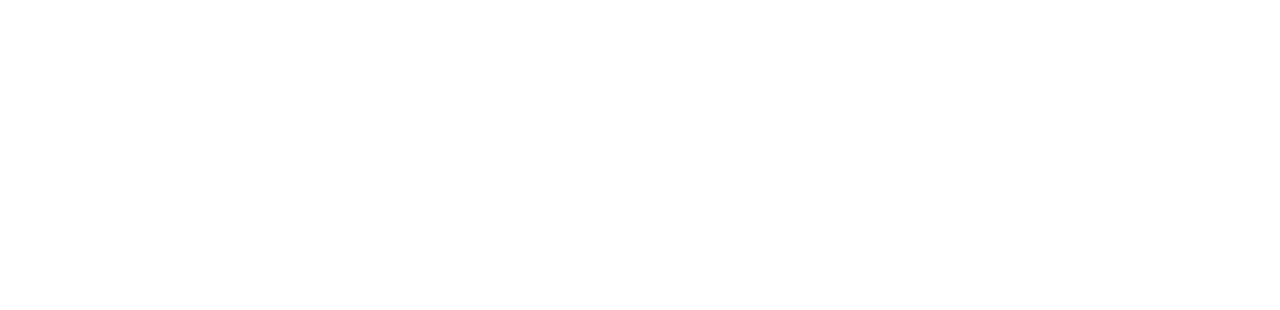
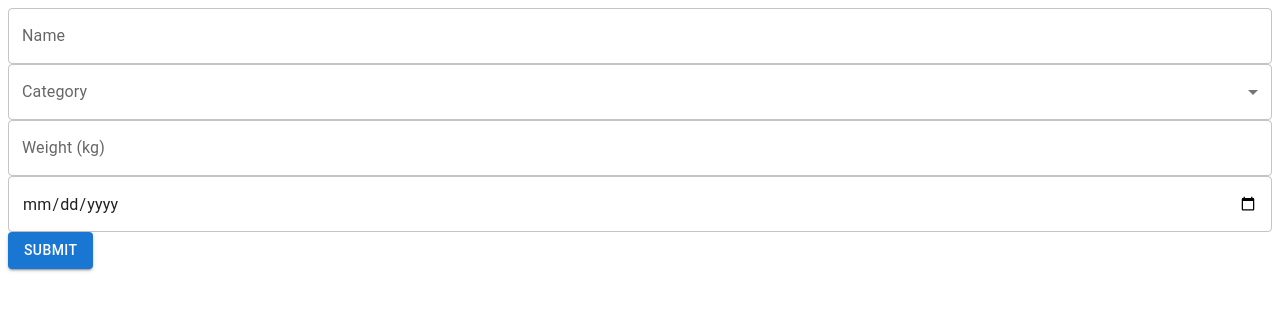
Before and after one commit to yube01/recycleNet, a React (Vite) app in the folder client/: page /list in a window 1280 px wide. Shown: the top 310 px of the page. Built offline with nearby package versions, Linux system fonts and the light colour scheme.

Commit message:
Created add inventory

```diff
--- a/client/src/pages/List.jsx
+++ b/client/src/pages/List.jsx
@@ -1,9 +1,95 @@
+import React from "react";
+import { Formik, Field, Form, ErrorMessage } from "formik";
+import { TextField, MenuItem, Button } from "@mui/material";
+import * as Yup from "yup";
 
+const BiodegradableProductForm = () => {
+  const initialValues = {
+    name: "",
+    category: "",
+    weight: "",
+    expirationDate: "",
+  };
 
-export default function List() {
+  const validationSchema = Yup.object({
+    name: Yup.string().required("Required"),
+    category: Yup.string().required("Required"),
+    weight: Yup.number()
+      .required("Required")
+      .positive("Must be positive")
+      .integer("Must be an integer"),
+    expirationDate: Yup.date().required("Required").nullable(),
+  });
+
+  const handleSubmit = (values) => {
+    console.log("values", values);
+  };
+
   return (
-    <div>
+    <Formik
+      initialValues={initialValues}
+      validationSchema={validationSchema}
+      onSubmit={handleSubmit}
+    >
+      {({ errors, touched }) => (
+        <Form>
+          <Field
+            as={TextField}
+            id="name"
+            name="name"
+            label="Name"
+            variant="outlined"
+            error={touched.name && Boolean(errors.name)}
+            helperText={touched.name && errors.name}
+            fullWidth
+          />
+          <Field
+            as={TextField}
+            select
+            id="category"
+            name="category"
+            label="Category"
+            variant="outlined"
+            error={touched.category && Boolean(errors.category)}
+            helperText={touched.category && errors.category}
+            fullWidth
+          >
+            <MenuItem value="" disabled>
+              Select category
+            </MenuItem>
+            <MenuItem value="vegetable-wastes">Vegetable Wastes</MenuItem>
+            <MenuItem value="fruit-wastes">Fruit Wastes</MenuItem>
+            <MenuItem value="paper-wastes">Paper Wastes</MenuItem>
+            <MenuItem value="other">Other</MenuItem>
+          </Field>
+          <Field
+            as={TextField}
+            id="weight"
+            name="weight"
+            label="Weight (kg)"
+            variant="outlined"
+            type="number"
+            error={touched.weight && Boolean(errors.weight)}
+            helperText={touched.weight && errors.weight}
+            fullWidth
+          />
+          <Field
+            as={TextField}
+            id="expirationDate"
+            name="expirationDate"
+            variant="outlined"
+            type="date"
+            error={touched.expirationDate && Boolean(errors.expirationDate)}
+            helperText={touched.expirationDate && errors.expirationDate}
+            fullWidth
+          />
+          <Button type="submit" variant="contained">
+            Submit
+          </Button>
+        </Form>
+      )}
+    </Formik>
+  );
+};
 
-    </div>
-  )
-}
+export default BiodegradableProductForm;
```
